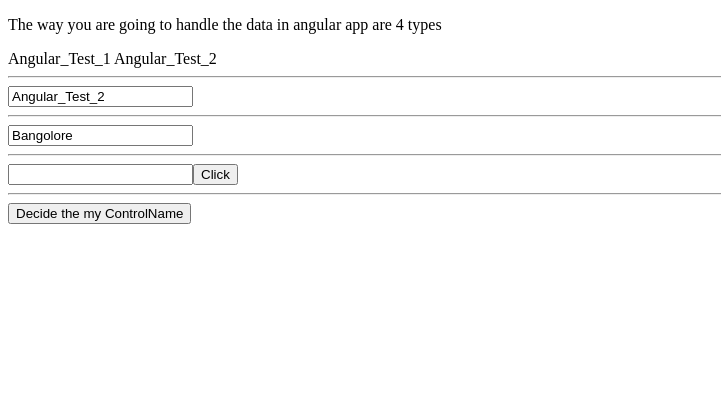
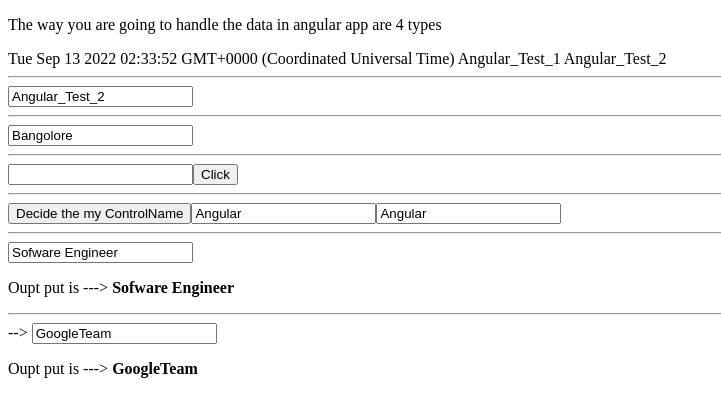
Before and after one commit to madanpatakota/Angular_September_Demo, an Angular app: page / in a window 1280 px wide. Shown: the top 416 px of the page, without its empty margins (0-721 px from the left). Built offline with nearby package versions, Linux system fonts and the light colour scheme.

Commit message:
TwoWay databinding

```diff
--- a/src/app/app.module.ts
+++ b/src/app/app.module.ts
@@ -4,6 +4,7 @@
 import { AppComponent } from './app.component';
 import { DemoComponent } from './Demo/demo.component';
 import { DataBindComponent } from './data-bind/data-bind.component';
+import { FormsModule } from '@angular/forms';
 
 @NgModule({
   declarations: [
@@ -12,7 +13,8 @@
     DataBindComponent
   ],
   imports: [
-    BrowserModule
+    BrowserModule,
+    FormsModule
   ],
   providers: [],
   bootstrap: [AppComponent]
--- a/src/app/data-bind/data-bind.component.html
+++ b/src/app/data-bind/data-bind.component.html
@@ -9,6 +9,7 @@
 the way u r making the relationship
 between the template and ts file -->
 
+{{TodayDate}}
 {{CourseName}}
 {{getCourseName()}}
 
@@ -32,3 +33,77 @@
 <button
 (click) = "evtControlCheck()">
 Decide the my ControlName</button>
+
+
+<!--
+
+ 1. Can we create
+ property databinding and event datinding together to
+ the single element? -->
+  <!-- Yes we do -->
+
+
+<!-- 2. Can i pass the textbox value ==> "Angular" to the event(keypress) -->
+<!-- A :We can do  Local Ref variable concept---->
+
+
+
+
+<!-- Ex : I am taking the Input textBox -->
+
+
+<input type ="text"
+  [value]="Name"
+  (keypress)="ShowMessage(message)" #message/>
+
+
+
+
+<!--
+3.What ever you are applying the event(keypress)
+  Can i get the more details of the event.
+  why mean Based on the event i want to learn.
+A : yes you can by using the $event -->
+<!--
+value what ever i am dong the html
+keypres also -->
+<input type ="text"
+[value]="Skill"
+(keypress)="evtMessage($event)"/>
+
+
+<!-- [(xyzabc)] -->
+
+<!--
+Q)YOu are applying property datbinginding
+and event databinding like [] and ()
+
+can i apply the same thing by using a single keyword
+any ? is their any option in angular ?
+Ans : Yes we can do that -->
+<!-- [(ngModel)] -->
+
+<!--
+Meaning
+i am attaching the value to the angular Model
+I am montioring the angualr Model by angualr Model Change -->
+
+<hr>
+<input type="text"
+        [ngModel]="Role"
+        (ngModelChange)="evtRole($event)" />
+
+    <p>Oupt put is --->  <strong>{{Role}}</strong></p>
+
+
+<hr>
+<!-- can i apply the same thing by using a single keyword
+any ? is their any option in angular ?
+Ans : Yes we can do that --> -->
+<!-- [(ngModel)] -->
+
+<!-- Diff is here i did't use the propery or eventdatabinigng but i am mixing int -->
+<input type="text"
+        [(ngModel)]="DevelopedBy"
+        />
+<p>Oupt put is --->  <strong>{{DevelopedBy}}</strong></p>
--- a/src/app/data-bind/data-bind.component.ts
+++ b/src/app/data-bind/data-bind.component.ts
@@ -6,28 +6,28 @@
   styleUrls: ['./data-bind.component.css'],
 })
 export class DataBindComponent {
+  controlNumber = 10;
+  controlType = 'text';
 
-
-  controlNumber = 10;
-  controlType = "text";
-
+  TodayDate: any;
   constructor() {
     // this.control();
+    this.TodayDate = new Date();
   }
 
   control() {
-    switch(this.controlNumber){
-        case 10 :{
-           this.controlType = "radio";
-           break;
-        }
-        case 20:{
-          this.controlType = "checkbox";
-          break;
-        }
-        default : {
-           this.controlType = "text";
-        }
+    switch (this.controlNumber) {
+      case 10: {
+        this.controlType = 'radio';
+        break;
+      }
+      case 20: {
+        this.controlType = 'checkbox';
+        break;
+      }
+      default: {
+        this.controlType = 'text';
+      }
     }
   }
 
@@ -39,16 +39,13 @@
 
   Location = 'Bangolore';
 
-
-  Fired(){
-     console.log("it is executing..... Thanks much");
+  Fired() {
+    console.log('it is executing..... Thanks much');
   }
 
-  evtControlCheck(){
+  evtControlCheck() {
     this.control();
   }
-
-
 
   // i want to apply the my stuff to the property of the element then you can
   // use property databinding.
@@ -61,4 +58,38 @@
   // iam not declaring the function name
   // directluy i am writng the method name.
   // analysis
+
+  Name = 'Angular';
+
+  ShowMessage(myMsg: HTMLInputElement) {
+    console.log(myMsg.value);
+    console.log('Key pressing .........');
+  }
+
+
+  Skill = 'Angular';
+
+  evtMessage(evtDetails: any) {
+    console.log(evtDetails);
+  }
+
+
+
+
+
+  Role = "Sofware Engineer";
+
+  evtRole(UpdatedRecord:any){
+     console.log(UpdatedRecord);
+     this.Role = UpdatedRecord;
+    // console.log("ngModel changes is triggering");
+  }
+
+
+  DevelopedBy = "GoogleTeam"
+
+
+
+
+
 }
```
